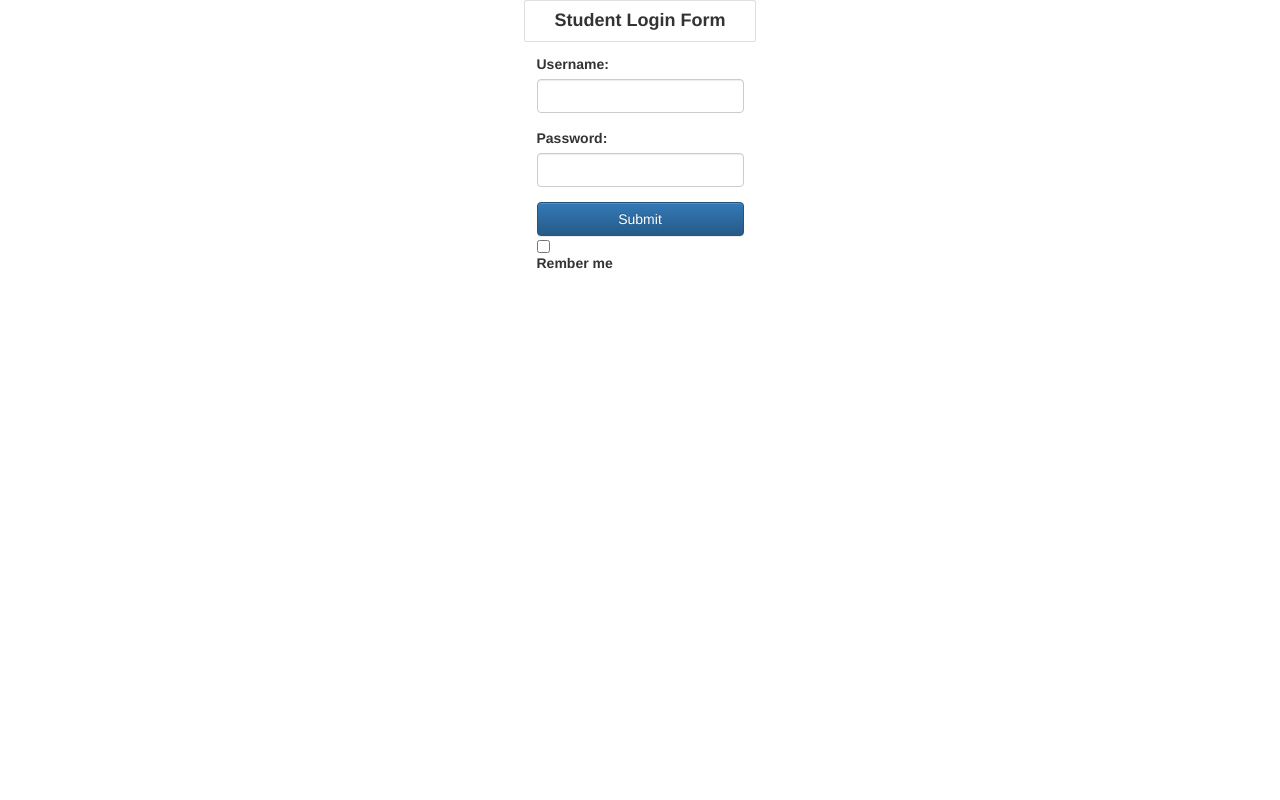
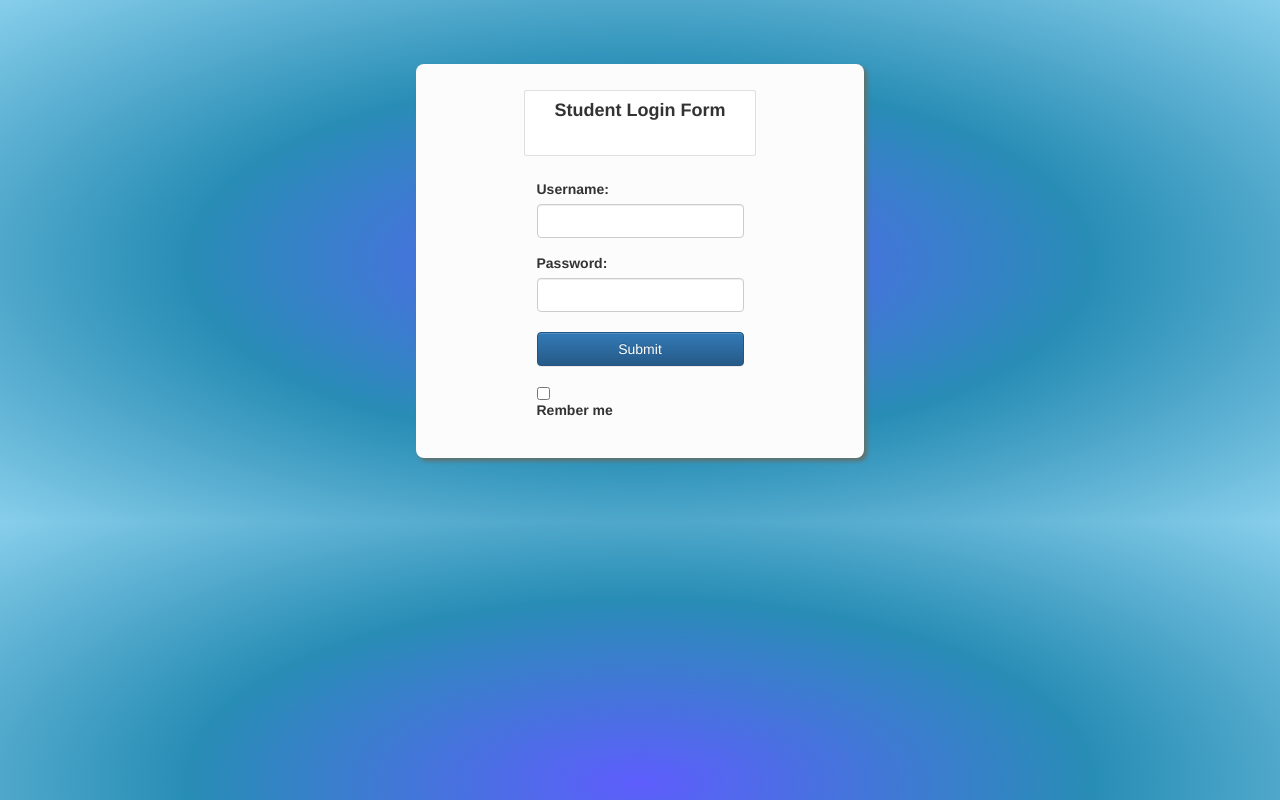
Before and after one commit to akhil9028/login, a plain HTML site: page index.html in a window 1280 px wide. Drawn offline with nearby package versions, Linux system fonts and the light colour scheme; a small style sheet from the web is missing; a web font is replaced by a local one.

Commit message:
Update index.html

```diff
--- a/index.html
+++ b/index.html
@@ -39,7 +39,7 @@
       rel="stylesheet"
     />
 
-    <link rel="stylesheet" href="loign.css" />
+    <link rel="stylesheet" href="index.css" />
   </head>
 
   <body>
```
